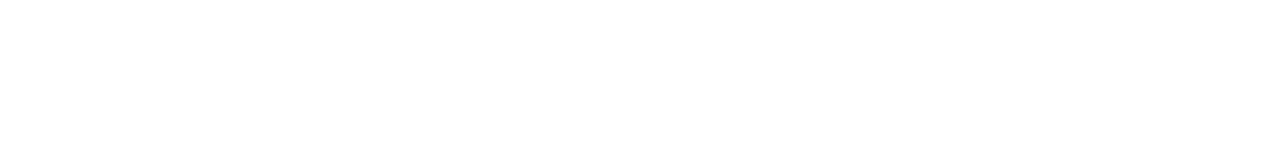
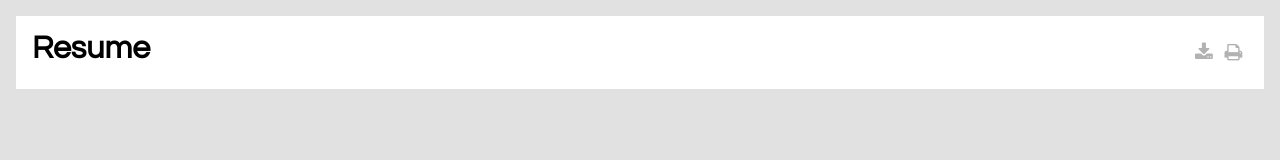
Before and after one commit to claulg2701/project_resume_deleon_claudia, a plain HTML site: page index.html in a window 1280 px wide. Drawn offline with Linux system fonts and the light colour scheme.

Commit message:
add and style top section

```diff
--- a/css/main.css
+++ b/css/main.css
@@ -0,0 +1,34 @@
+body {
+    font-family: 'Lato', sans-serif;
+    background-color: #e1e1e1;
+}
+
+h1 {
+    font-family: 'Questrial', sans-serif;
+}
+
+.topbar {
+    background-color: #ffffff;
+    padding: 1em;
+    margin: 1em;
+}
+
+.topbar::after {
+    content: "";
+    display: block;
+    clear: both;
+}
+
+.topbar h1 {
+    display: inline;
+}
+
+.topbar button {
+    position: relative;
+    float: right;
+    font-size: 1.2em;
+    padding: 0.5em 0.3em;
+    border: none;
+    background-color: #ffffff;
+    color: #b2b2b2;
+}
--- a/index.html
+++ b/index.html
@@ -6,12 +6,21 @@
     <meta name="description" content="">
     <meta name="viewport" content="initial-scale=1, maximum-scale=1">
     <link rel="stylesheet" href="bower_components/font-awesome/css/font-awesome.min.css">
+    <link href="https://fonts.googleapis.com/css?family=Questrial" rel="stylesheet" type="text/css">
+    <link href="https://fonts.googleapis.com/css?family=Lato:400,700,900" rel="stylesheet" type="text/css">
     <link rel="stylesheet" href="css/vendor/normalize.min.css">
     <link rel="stylesheet" href="css/main.css">
 </head>
 <body>
-
-
+    <div class="topbar">
+      <h1>Resume</h1>
+      <button id="printBtn" type="button" name="print">
+        <i class="fa fa-print" aria-hidden="true"></i>
+      </button>
+      <button id="downloadBtn" type="button" name="download">
+        <i class="fa fa-download" aria-hidden="true"></i>
+      </button>
+    </div>
     <script src="bower_components/jquery/dist/jquery.min.js"></script>
     <script src="js/main.js"></script>
 </body>
```
